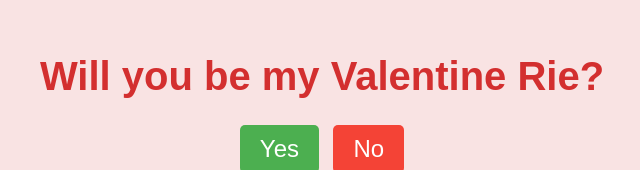
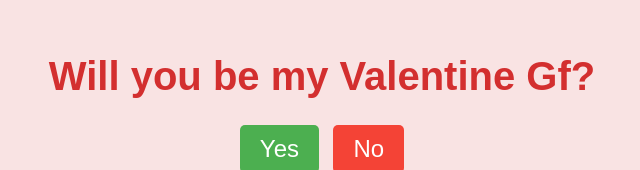
Before and after one commit to Rey-yessir/valentine, a plain HTML site: page valentine/index.html in a window 1280 px wide. Shown: the part 138-308 px from the top of the page, without its empty margins (318-958 px from the left). Drawn offline with Linux system fonts and the light colour scheme; no server answers.

Commit message:
Update index.html

```diff
--- a/valentine/index.html
+++ b/valentine/index.html
@@ -3,12 +3,12 @@
 <head>
     <meta charset="UTF-8">
     <meta name="viewport" content="width=device-width, initial-scale=1.0">
-    <title>Will You Be My Valentine Rie?</title>
+    <title>Will You Be My Gf?</title>
     <link rel="stylesheet" href="styles.css">
 </head>
 <body>
     <div class="container">
-        <h1>Will you be my Valentine Rie?</h1>
+        <h1>Will you be my Valentine Gf?</h1>
         <div class="buttons">
             <button class="yes-button" onclick="handleYesClick()">Yes</button>
             <button class="no-button" onclick="handleNoClick()">No</button>
```
